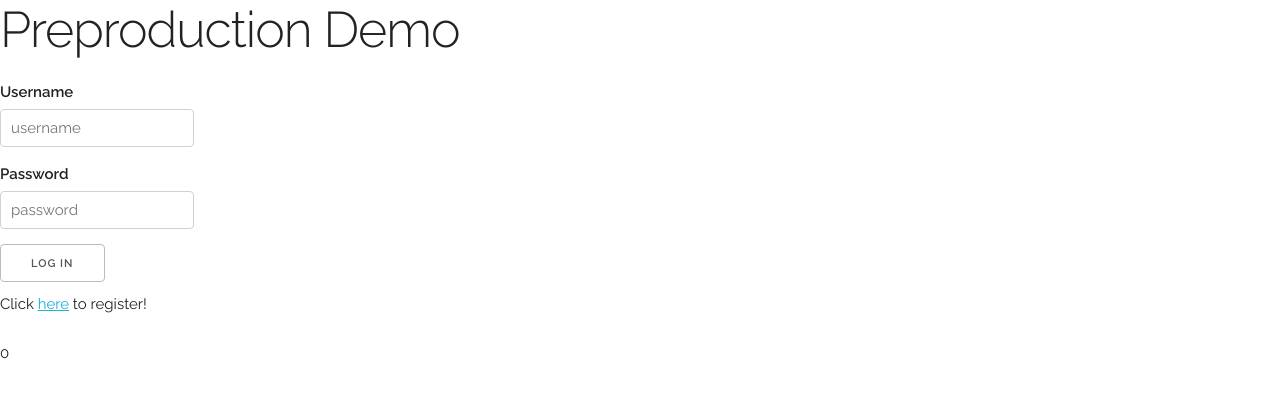
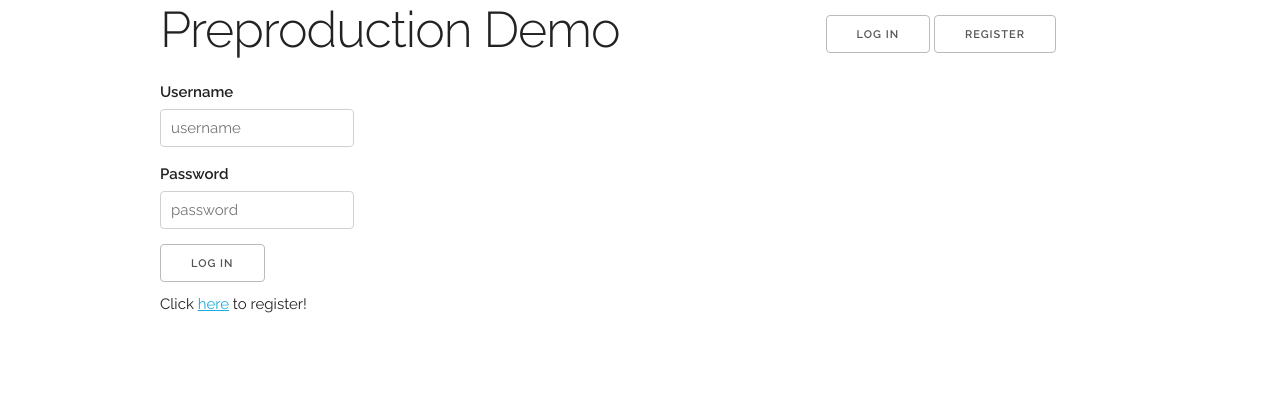
Before and after one commit to sbabski/accidental-headshot, a Flask app: page / in a window 1280 px wide. Shown: the top 398 px of the page. Run offline with Flask 2, Linux system fonts and the light colour scheme; data that the repository does not hold is empty.

Commit message:
styling index

```diff
--- a/app.py
+++ b/app.py
@@ -20,6 +20,21 @@ def login():
       session['username'] = name
       return redirect(url_for('index'))
   return 'Invalid username/password combination'
+
+@app.route('/signin', methods=['POST', 'GET'])
+def signin():
+  if request.method == 'POST':
+    name = request.form['username']
+    exists = db.users.find_one({'name': name})
+    if exists:
+      if bcrypt.hashpw(request.form['password'].encode('utf-8'), exists['password']) == exists['password']:
+        session['username'] = name
+        return redirect(url_for('index'))
+
+    return 'Invalid credentials'
+
+  return render_template('login.html')
+
 
 @app.route('/register', methods=['POST', 'GET'])
 def register():
--- a/templates/index.html
+++ b/templates/index.html
@@ -3,14 +3,26 @@
         <meta charset="utf-8">
 		<title>Preproduction Demo</title>
         <meta name="viewport" content="width=device-width, initial-scale=1">
-        <link href="//fonts.googleapis.com/css?family=Raleway:400,300,600" rel="stylesheet" type="text/css">
-        <link rel="stylesheet" href="/static/css/normalize.css">
-        <link rel="stylesheet" href="/static/css/skeleton.css">
+        <link href="https://fonts.googleapis.com/css?family=Raleway:400,300,600" rel="stylesheet" type="text/css">
+        <link rel="stylesheet" href="../static/css/normalize.css">
+        <link rel="stylesheet" href="../static/css/skeleton.css">
+        <link rel="stylesheet" href="../static/css/style.css">
 	</head>
 	<body>
+        <div class="container">
+            <div class="row">
+                <div class="eight columns">
                     <h1> Preproduction Demo</h1>
+                </div>
+                <div class="four columns" style="margin-top: 1.5rem">
+                    <a href="{{ url_for('signin') }}" class="button">Log In</a>
+                    <a href="{{ url_for('register') }}" class="button">Register</a>
+                </div>
+            </div>
+
 
             {% block container %}
+            <div class="row">
                 <form method="post" action="{{ url_for('login') }}">
                     <div>
                         <label>Username</label>
@@ -25,13 +37,9 @@
                         Click <a href="{{ url_for('register') }}">here</a> to register!
                     </div>
                 </form>
-	<div>{{ users|length }}</div>
-        {% for user in users %}
-        <div>
-            <a href="/{{ user.name }}">{{ user.name }}</a>
             </div>
-		{% endfor %}
 
             {% endblock container %}
+        </div>
 	</body>
 </html>
```
Also changed, not shown: static/css/style.css (added). Lines whose indentation alone changed are shown as unchanged.
